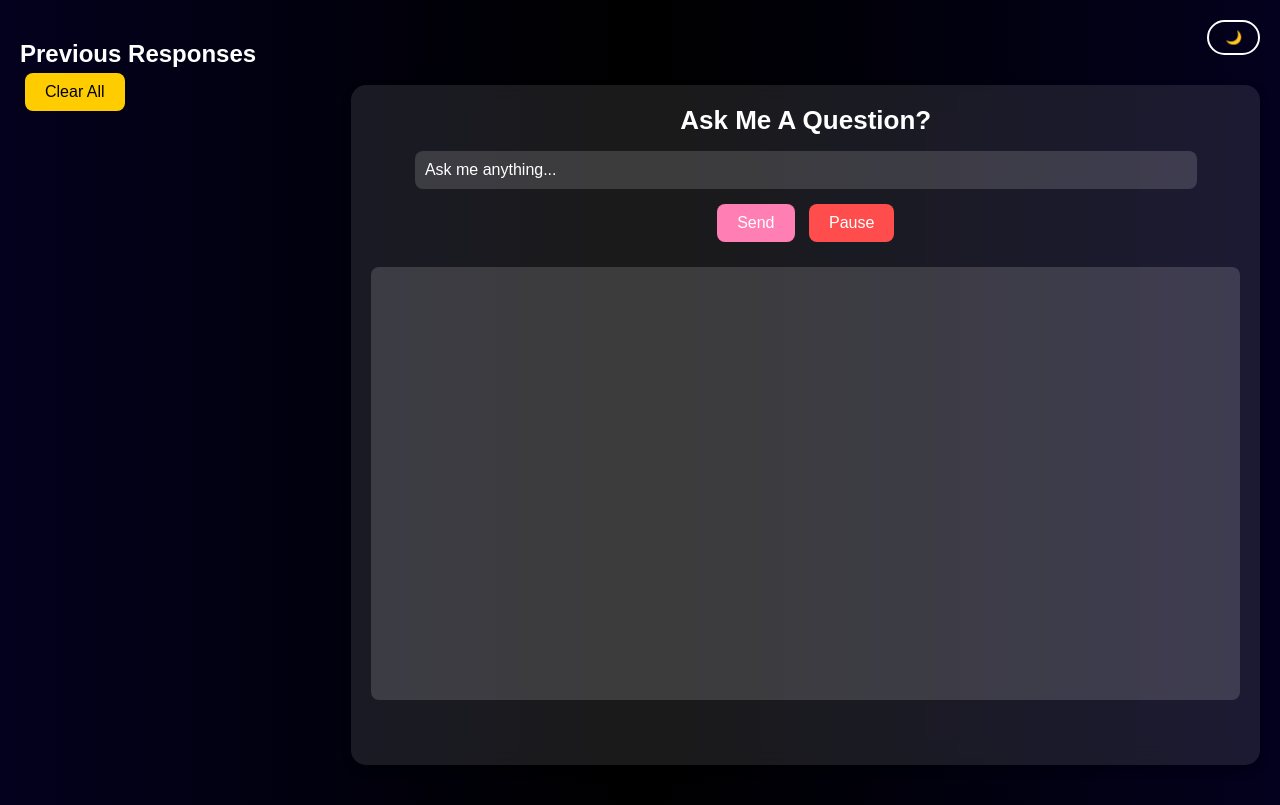
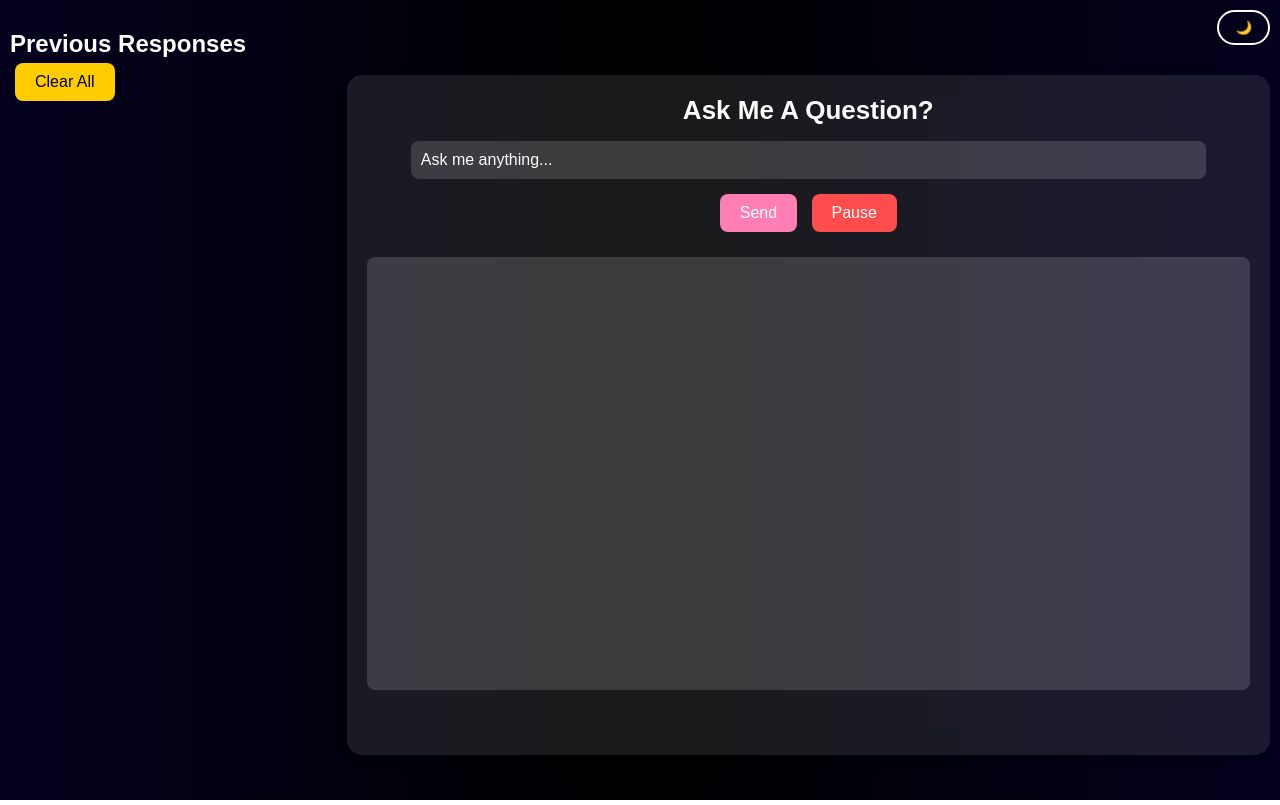
Before and after one commit to HamzaMemon007/Ai-Practice, a website: page public/index.html in a window 1280 px wide. Drawn offline with Linux system fonts and the light colour scheme.

Commit message:
just having fun with css

```diff
--- a/public/style.css
+++ b/public/style.css
@@ -11,7 +11,6 @@ body {
     background: var(--bg-gradient);
     color: var(--text-color);
     text-align: center;
-    padding: 20px;
     /* display: flex; */
     /* flex-direction: column; */
     /* align-items: center; */
@@ -33,6 +32,8 @@ body {
     --pause-btn: rgba(255, 0, 0, 0.7);
     --yellow: #ffcc00;
     --white: #ffffff;
+    --scroll-bar: rgba(255, 255, 255, 0.697);
+    --transparent: transparent;
 }
 
 /* Light Theme Variables */
@@ -46,6 +47,7 @@ body {
     --card-hover-bg: rgba(255, 255, 255, 0.1);
     --delete-btn-bg: rgba(0, 0, 0, 0.8);
     --delete-btn-hover-bg: rgba(255, 0, 0, 1);
+    --scroll-bar: rgba(193, 193, 193, 0.632);
 }
 
 /* Container Styling */
@@ -224,6 +226,7 @@ input:focus {
 }
 .ui{
     max-width: auto;
+    padding: 10px 10px 0 10px;
 }
 
 /* Card Styling */
@@ -242,7 +245,12 @@ input:focus {
     max-height: 78vh;
     overflow-y: auto;
     padding: 5px;
+    scroll-behavior: smooth;
+    scrollbar-width: thin;
+    scrollbar-color: var(--scroll-bar) var(--transparent);
+    scrollbar-arrow-color: var(--transparent);
 }
+
 
 /* Animation for card appearance */
 @keyframes fadeInUp {
```
